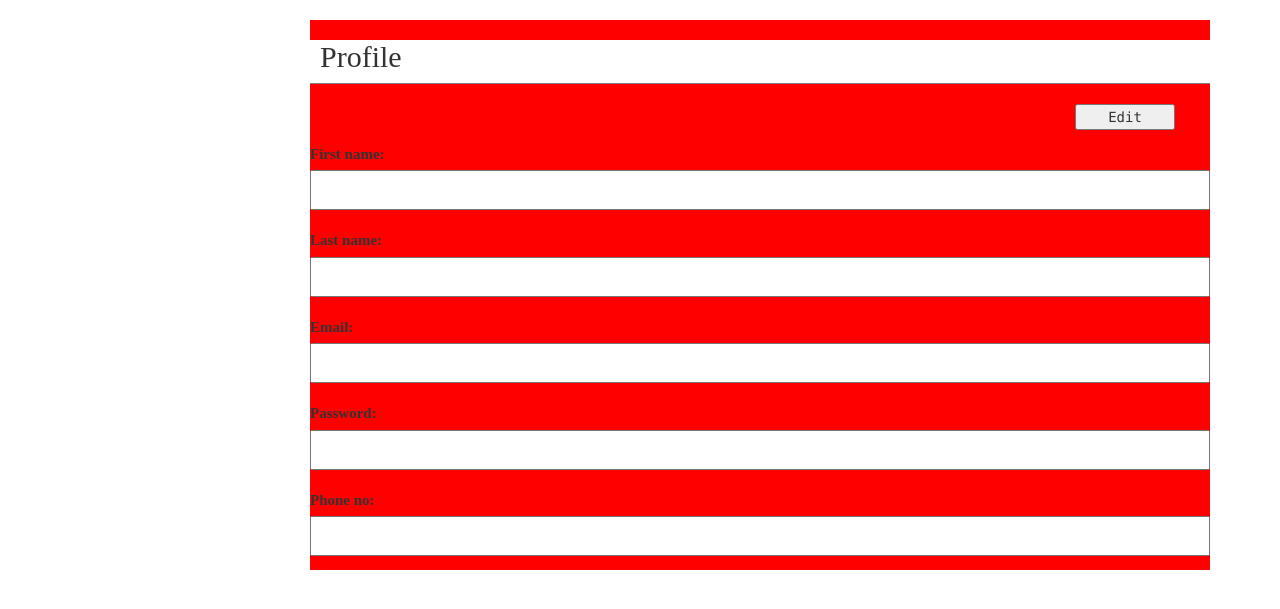
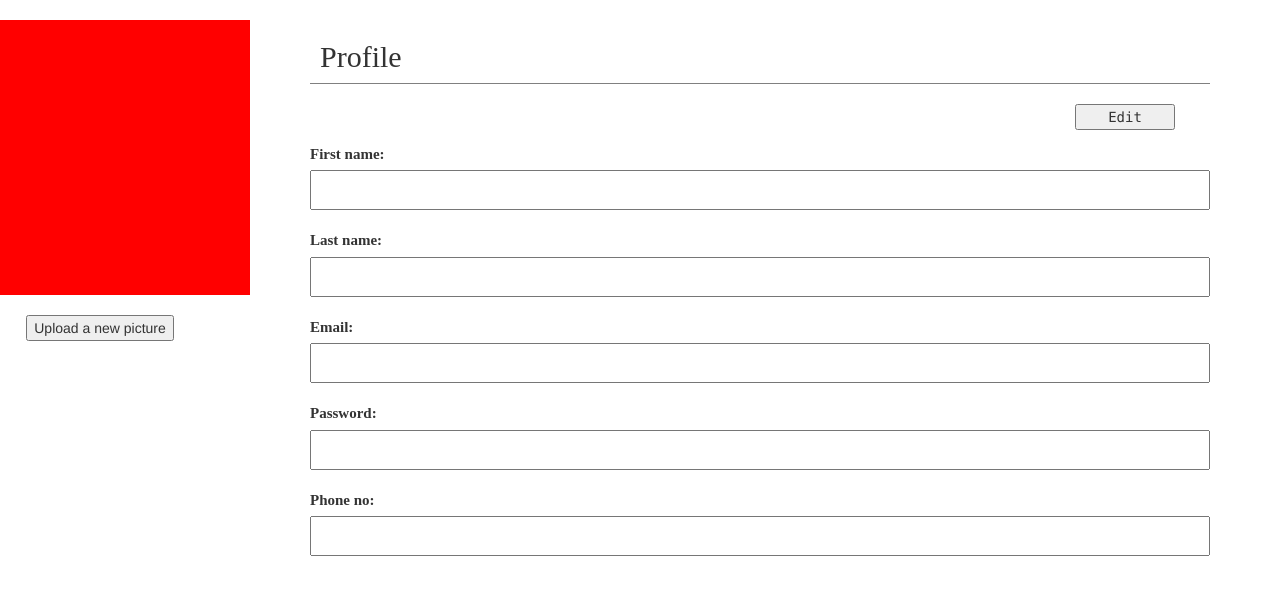
Before and after one commit to BikashJhendi/easyrooms, a Django app: page /login/dashboard/admin in a window 1280 px wide. Shown: the part 152-761 px from the top of the page. Run offline with Django 3.2, Linux system fonts and the light colour scheme; a user stored in the database is signed in; data comes from the database, SQL or seed files in the repository; some libraries are stand-ins or nearby versions.

Commit message:
updated maindashboard

```diff
--- a/roomsapps/static/css/dashboard.css
+++ b/roomsapps/static/css/dashboard.css
@@ -35,11 +35,36 @@
     background-color: #b367ff;
 }
 
+#image-main
+{
+    width: 300px;
+    height: 320px;
+    float: left;
+    margin-left: -120px;
+
+}
+
+#image {
+    background: red;
+    width: 300px;
+    height: 275px;
+    float: left;
+}
+
+
+#but
+{
+    background: white;
+    float: left;
+    width: 100%;
+    text-align: center;
+    margin-top: 20px;
+}
 #profile
 {
     height: 550px;
     width: 900px;
-    background: red;
+    background: white;
     float: right;
 
 }
--- a/roomsapps/templates/adminPages/admindashboard.html
+++ b/roomsapps/templates/adminPages/admindashboard.html
@@ -31,6 +31,17 @@
 </div>
 <div id="main">
     <div class="container">
+        <div id="image-main">
+        <div id="image">
+
+        </div>
+            <div id="but">
+        <button>
+            Upload a new picture
+        </button>
+        </div>
+        </div>
+
         <div id="profile">
             <div id="heading">
                 <h2>Profile</h2>
```
Also changed, not shown: roomsapps/templates/adminPages/maindashboard.html (renamed from roomsapps/templates/adminPages/roomdashboard.html).
